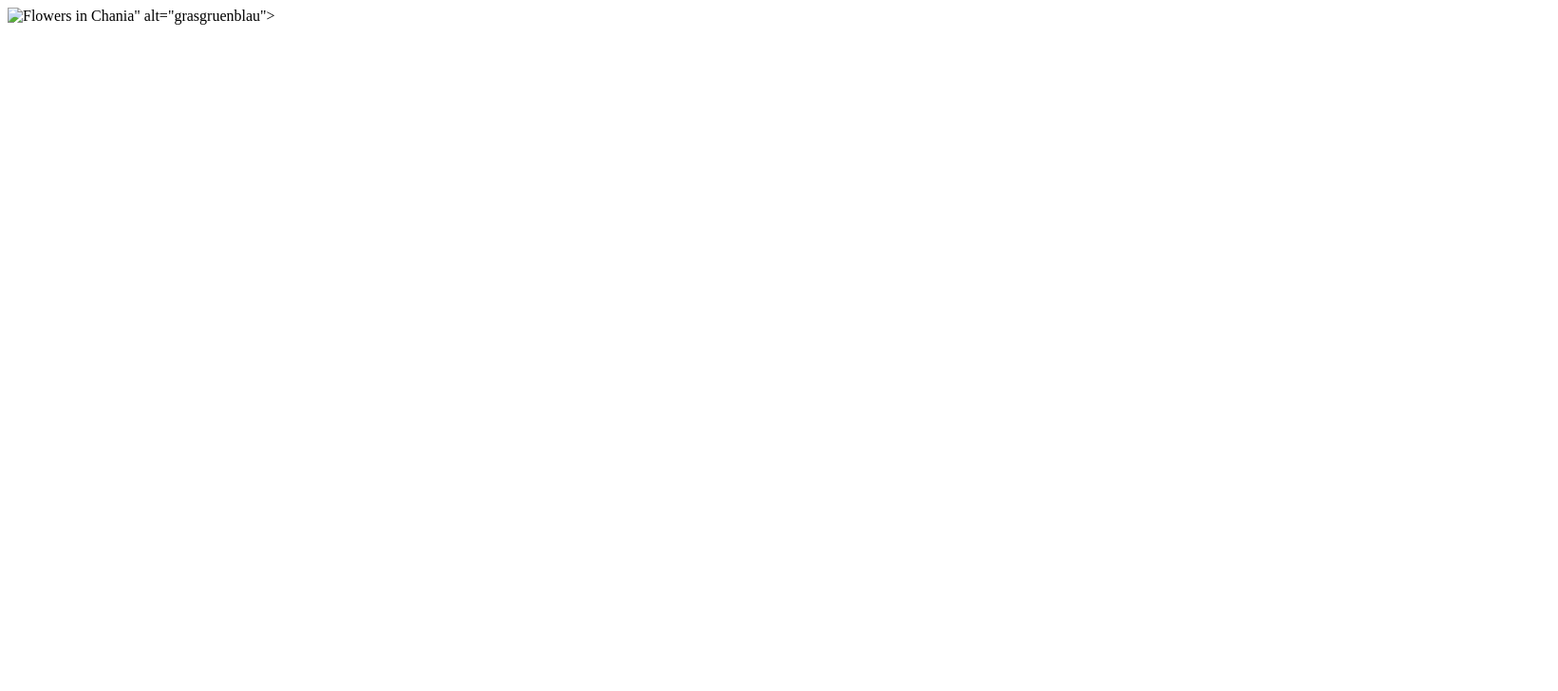
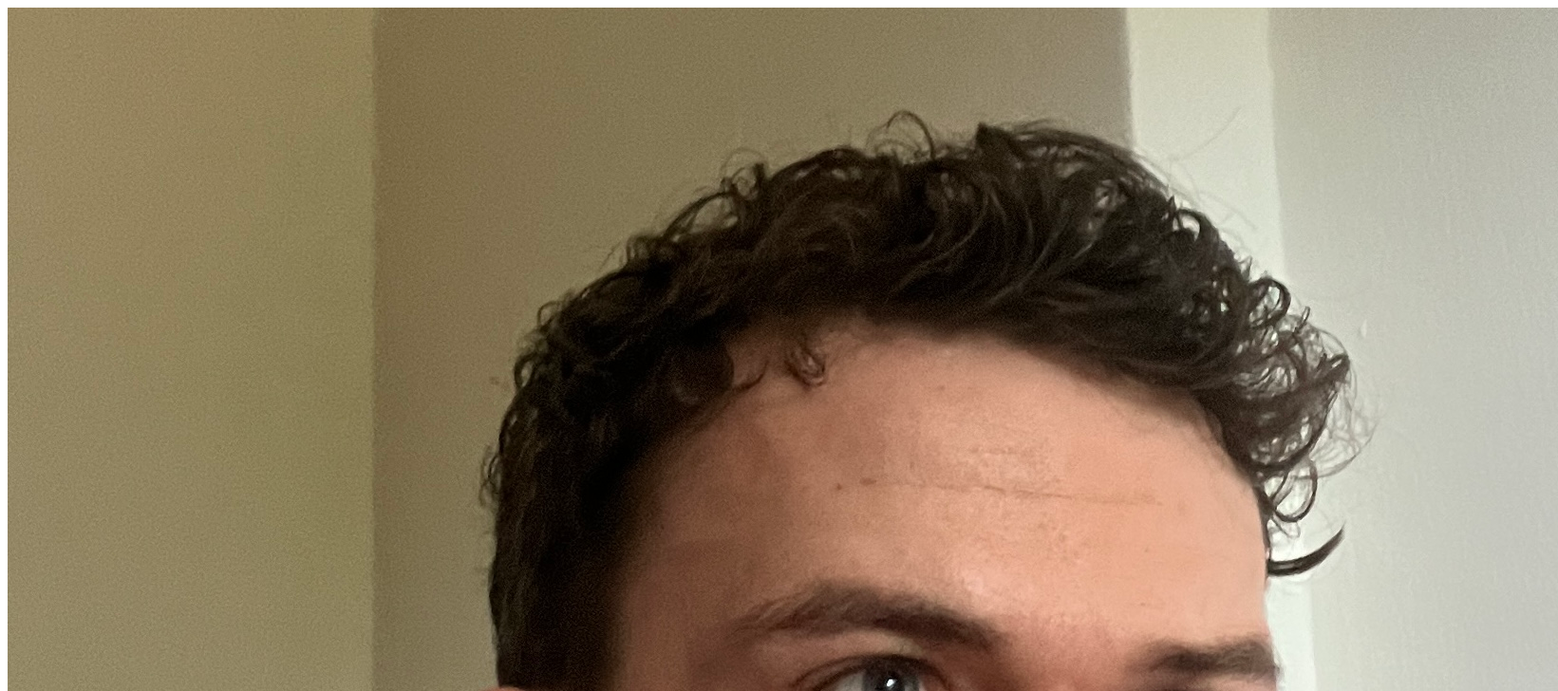
Before and after one commit to Nairdaf/nairdaf.github.io, a plain HTML site: page index.html in a window 1280 px wide. Shown: the top 728 px of the page at 95% size, 1641 px wide, since content can reach past the window. Drawn offline with Linux system fonts and the light colour scheme.

Commit message:
Update index.html

```diff
--- a/index.html
+++ b/index.html
@@ -1 +1 @@
-<img src="<img src="img_chania.jpg" alt="Flowers in Chania">" alt="grasgruenblau">
+<img src="https://raw.githubusercontent.com/Nairdaf/nairdaf.github.io/main/IMG_5129.jpg" alt="grasgruenblau">
```
